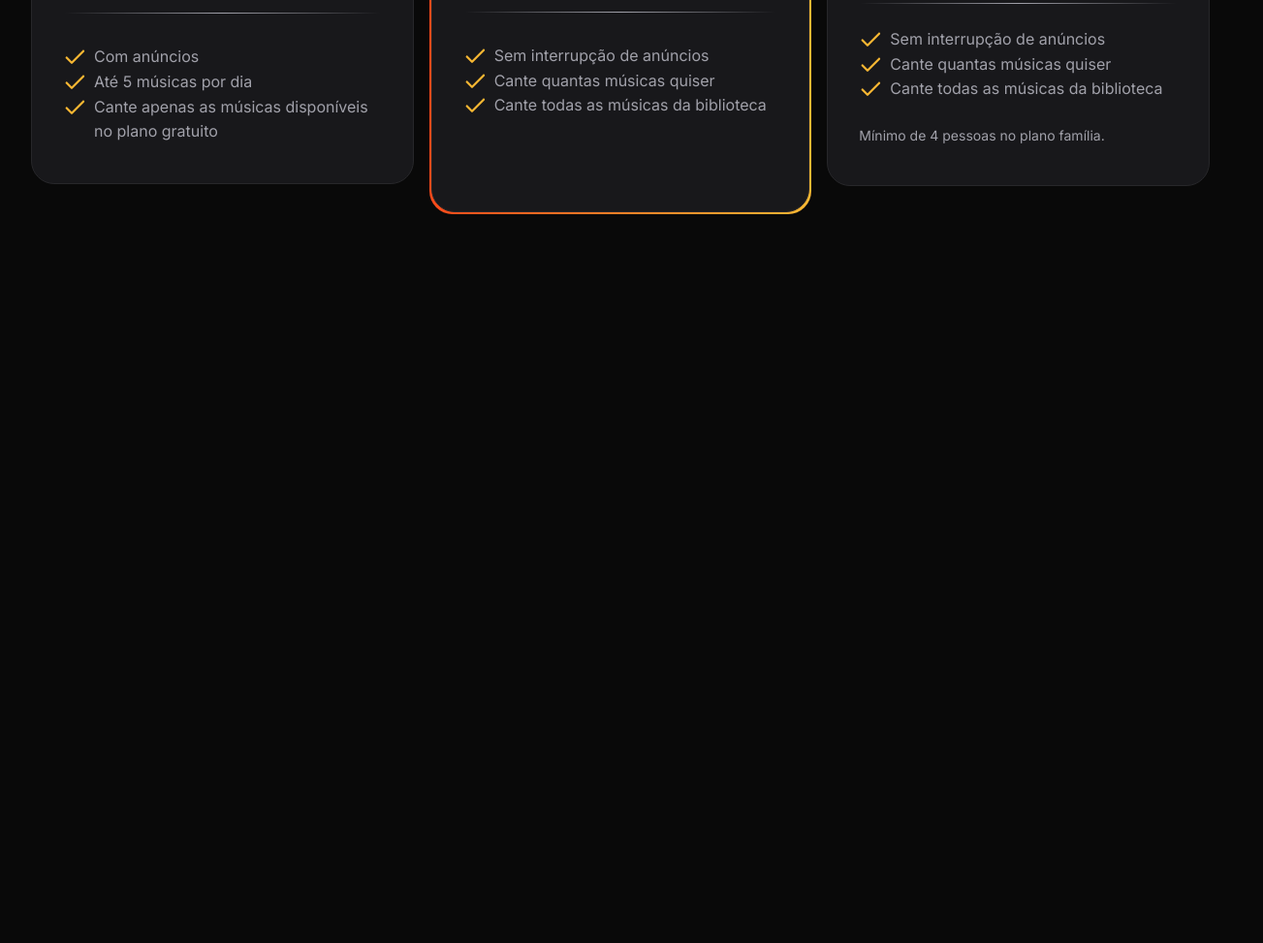
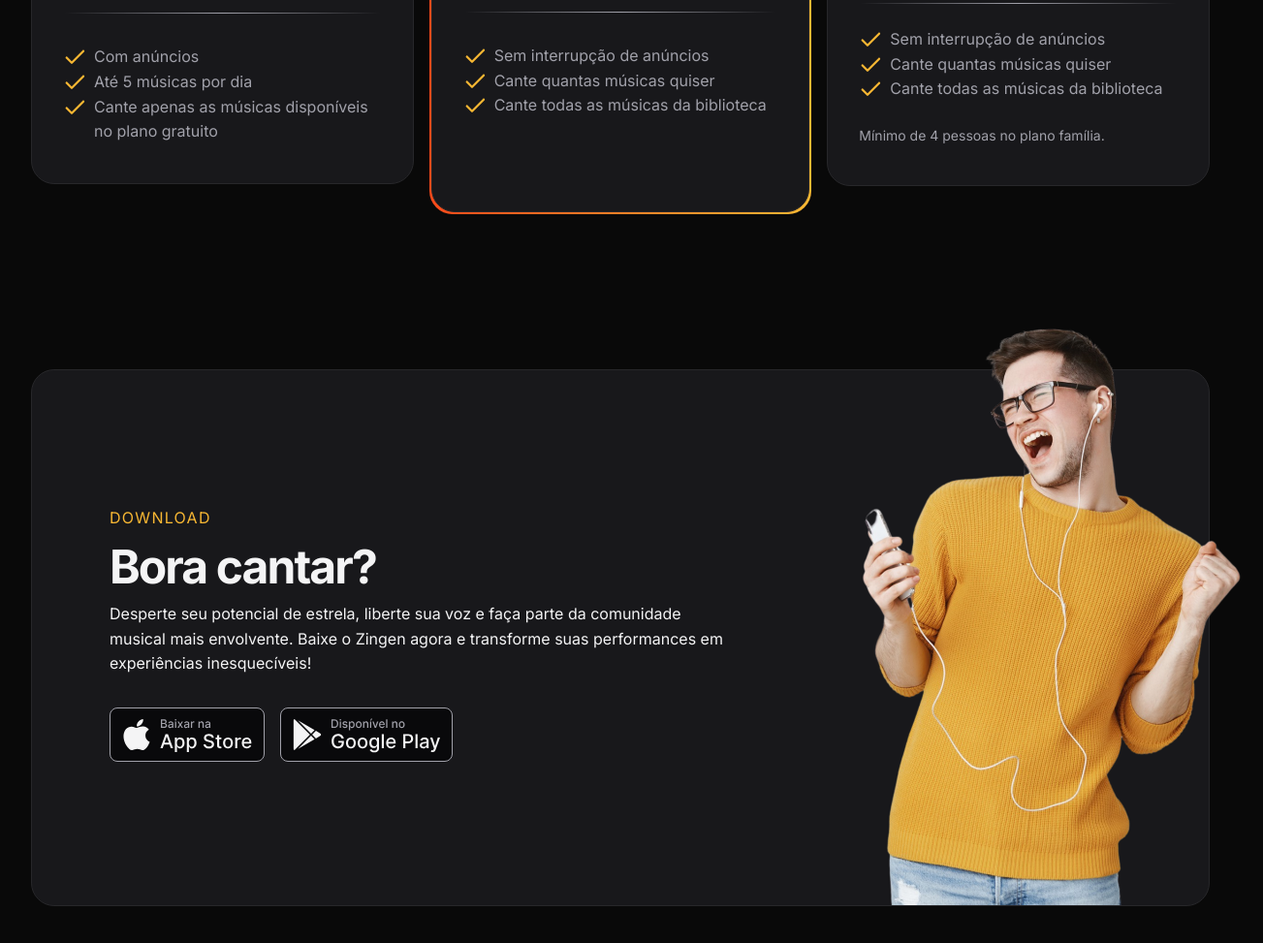
Before and after one commit to GabrielGPena793/zingen, a plain HTML site: page index.html in a window 1280 px wide. Shown: the part 3178-4151 px from the top of the page at 97% size, 1303 px wide, since content can reach past the window. Before the commit the page ends 3479 px from the top, so only its background shows below. Drawn offline with Linux system fonts and the light colour scheme.

Commit message:
done section download

```diff
--- a/index.html
+++ b/index.html
@@ -193,6 +193,40 @@
           </div>
         </div>
       </section>
+
+      <section id="download">
+        <div class="container py-xl">
+          <div class="card px-lg even-columns items-center">
+            <div>
+              <header>
+                <strong>Download</strong>
+                <h2>Bora cantar?</h2>
+              </header>
+              <p>
+                Desperte seu potencial de estrela, liberte sua voz e faça parte
+                da comunidade musical mais envolvente. Baixe o Zingen agora e
+                transforme suas performances em experiências inesquecíveis!
+              </p>
+
+              <div class="buttons flex gap-1">
+                <a href="#">
+                  <img src="./assets/appstorte.svg" alt="Baixar na App Store" />
+                </a>
+                <a href="#">
+                  <img
+                    src="./assets/googleplay.svg"
+                    alt="Baixar na Play Store"
+                  />
+                </a>
+              </div>
+            </div>
+            <img
+              src="./assets/rapaz-ouvindo-musica-com-fones-de-ouvido-e-cantando-no-aplicativo-de-karaoke-removebg 1.png"
+              alt=""
+            />
+          </div>
+        </div>
+      </section>
     </main>
   </body>
 </html>
--- /dev/null
+++ b/styles/download.css
@@ -0,0 +1,33 @@
+#download {
+  & .card {
+    padding: 3rem 1.5rem 15rem;
+    position: relative;
+
+    & > img {
+      width: 14.5rem;
+
+      position: absolute;
+      bottom: 0;
+      right: -3.5rem;
+    }
+  }
+
+  & .buttons {
+    flex-wrap: wrap;
+    margin-top: 2rem;
+  }
+
+  @media (width >= 80em) {
+    .card {
+      padding: 8.75rem 5rem;
+
+      & > div:nth-child(1) {
+        max-width: 40rem;
+      }
+
+      & > img {
+        width: 29.125rem;
+      }
+    }
+  }
+}
--- a/styles/global.css
+++ b/styles/global.css
@@ -46,6 +46,8 @@ html {
   font-size: var(--fs-base);
   line-height: 1.6;
   color: var(--text-color-primary);
+
+  overflow-x: hidden;
 }
 
 body {
--- a/styles/index.css
+++ b/styles/index.css
@@ -8,4 +8,5 @@
 @import url("./about.css");
 @import url("./cards.css");
 @import url("./pricing.css");
+@import url("./download.css");
 @import url("./features.css") (width >= 80rem);
```
Also changed, not shown: assets/appstorte.svg (added), assets/googleplay.svg (added).
